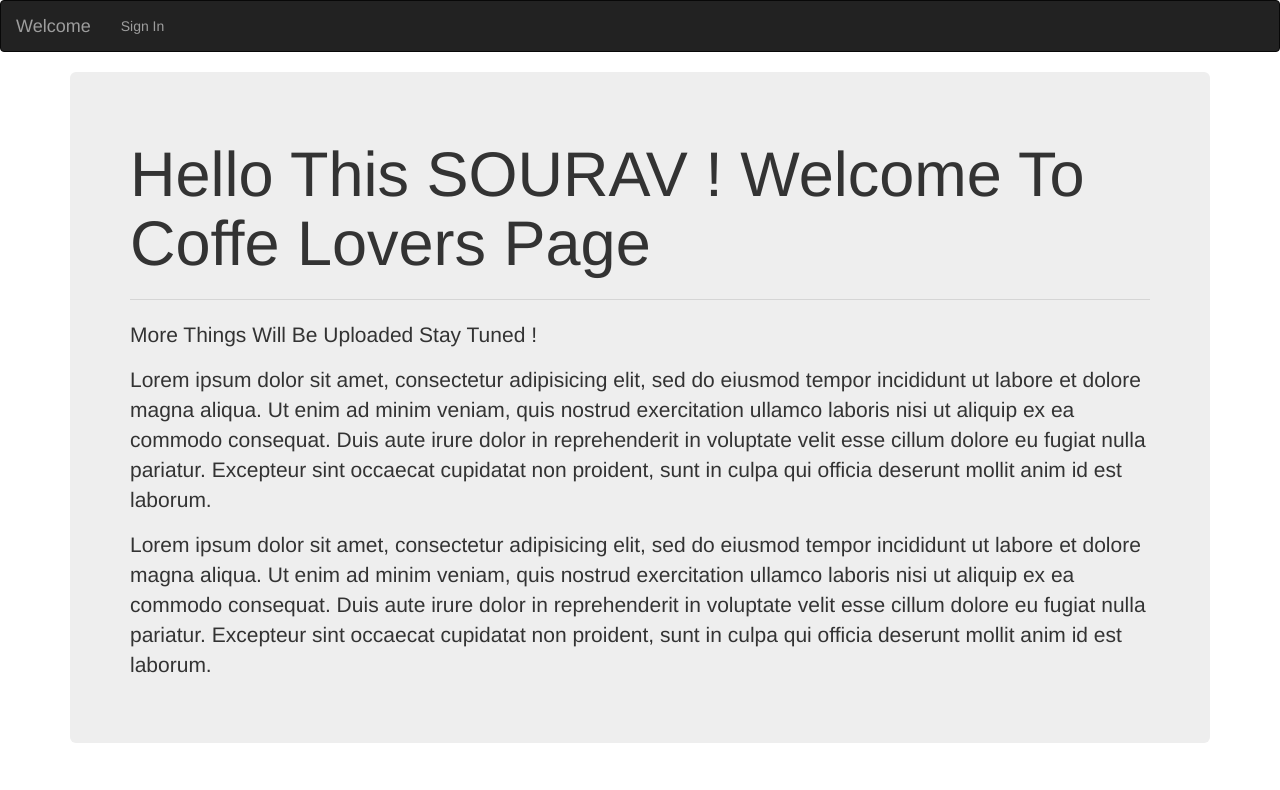
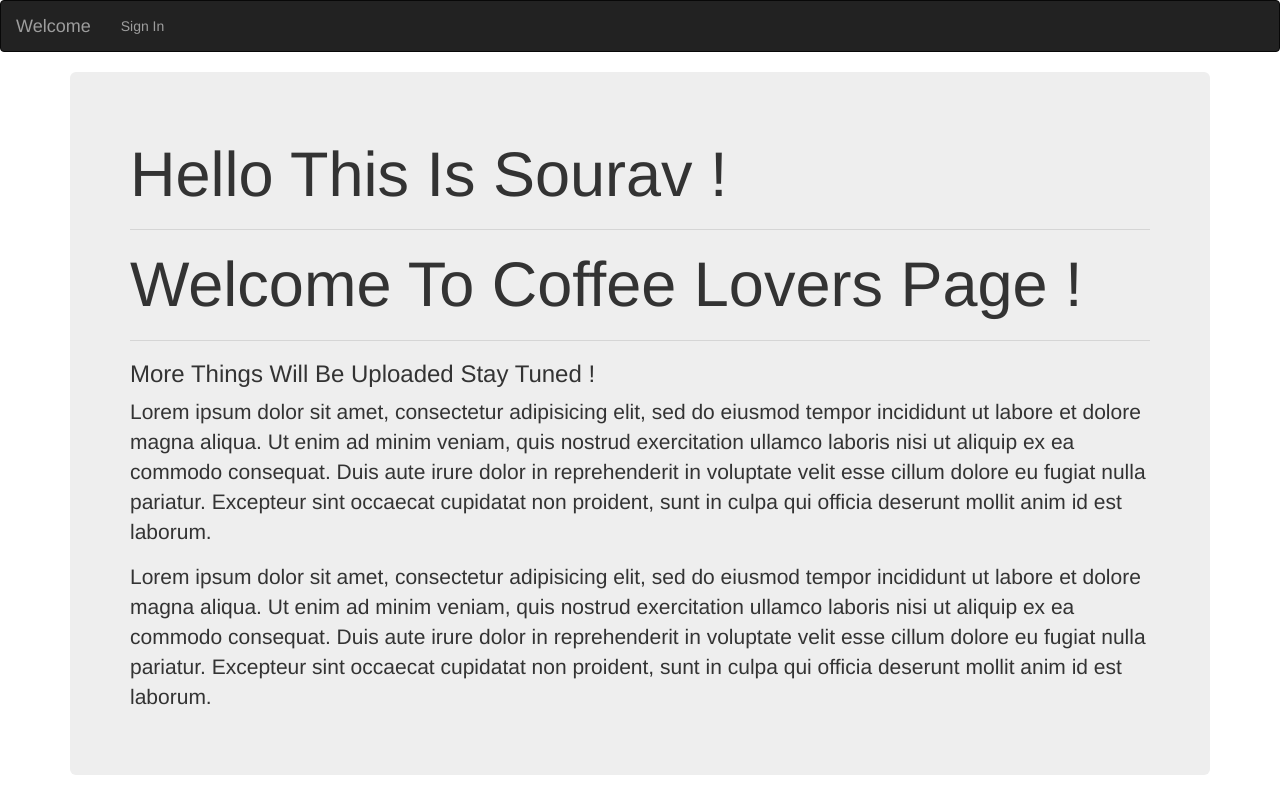
Before and after one commit to srvittech/bootstrap, a plain HTML site: page index.html in a window 1280 px wide. Shown: the top 790 px of the page. Drawn offline with nearby package versions, Linux system fonts and the light colour scheme.

Commit message:
Update index.html

```diff
--- a/index.html
+++ b/index.html
@@ -16,9 +16,11 @@
     </nav>
     <div class="container">
       <div class="jumbotron">
-        <h1>Hello This SOURAV ! Welcome To Coffe Lovers Page</h1>
+        <h1>Hello This Is Sourav ! </h1>
         <hr>
-        <p>More Things Will Be Uploaded Stay Tuned ! </p>
+        <h1>Welcome To Coffee Lovers Page ! </h1>
+        <hr>
+        <h3>More Things Will Be Uploaded Stay Tuned ! </h3>
         <p>Lorem ipsum dolor sit amet, consectetur adipisicing elit, sed do eiusmod tempor incididunt ut labore et dolore magna aliqua. Ut enim ad minim veniam, quis nostrud exercitation ullamco laboris nisi ut aliquip ex ea commodo consequat. Duis aute irure dolor in reprehenderit in voluptate velit esse cillum dolore eu fugiat nulla pariatur. Excepteur sint occaecat cupidatat non proident, sunt in culpa qui officia deserunt mollit anim id est laborum.</p>
         <p>Lorem ipsum dolor sit amet, consectetur adipisicing elit, sed do eiusmod tempor incididunt ut labore et dolore magna aliqua. Ut enim ad minim veniam, quis nostrud exercitation ullamco laboris nisi ut aliquip ex ea commodo consequat. Duis aute irure dolor in reprehenderit in voluptate velit esse cillum dolore eu fugiat nulla pariatur. Excepteur sint occaecat cupidatat non proident, sunt in culpa qui officia deserunt mollit anim id est laborum.</p>
       </div>
```
